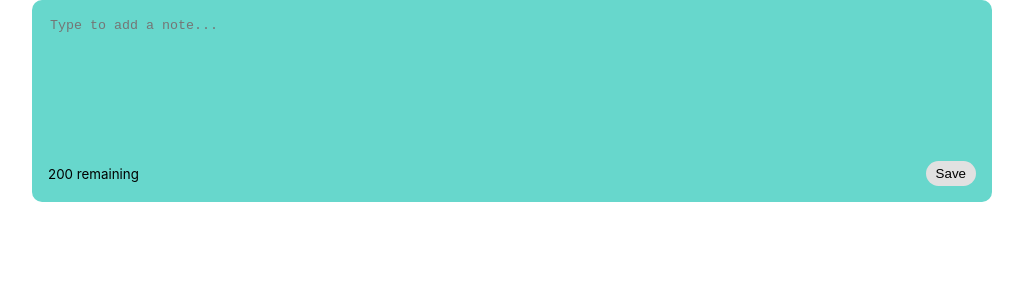
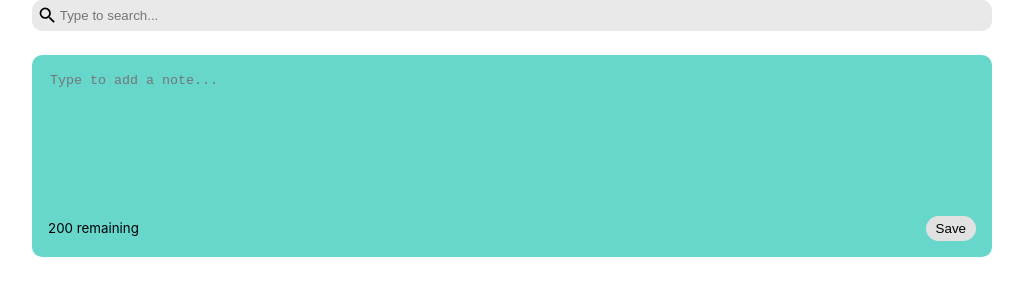
Before and after one commit to swapnil-talpade/notesapp, a React (Create React App) app: page / in a window 1280 px wide. Shown: the top 300 px of the page, without its empty margins (128-1151 px from the left). Built offline with nearby package versions, Linux system fonts and the light colour scheme.

Commit message:
implemented search functionality

```diff
--- a/src/App.js
+++ b/src/App.js
@@ -1,11 +1,13 @@
 import React, { useState } from 'react'
 import { nanoid } from 'nanoid'
 import NotesList from './components/NotesList'
+import Search from './components/Search'
 
 
 const App = () => {
 
   const [notes, setNotes] = useState([])
+  const [searchText, setSearchText] = useState('')
 
   const addNote = (text) => {
     console.log(text)
@@ -26,7 +28,8 @@
 
   return (
     <div className="container">
-      <NotesList notes={notes} handleAddNote={addNote} handleDeleteNote={deleteNote} />
+      <Search handleSearchNote={setSearchText} />
+      <NotesList notes={notes.filter((note) => note.text.toLowerCase().includes(searchText))} handleAddNote={addNote} handleDeleteNote={deleteNote} />
     </div>
   )
 }
--- /dev/null
+++ b/src/components/Search.js
@@ -0,0 +1,13 @@
+import React from 'react'
+import { MdSearch } from 'react-icons/md'
+
+const Search = ({ handleSearchNote }) => {
+    return (
+        <div className="search">
+            <MdSearch className="search-icons" size="1.3em" />
+            <input onChange={(e) => handleSearchNote(e.target.value)} type="text" placeholder="Type to search..." />
+        </div>
+    )
+}
+
+export default Search
--- a/src/index.css
+++ b/src/index.css
@@ -73,3 +73,21 @@
 .delete-icon:hover{
   cursor: pointer;
 }
+
+.search{
+  display: flex;
+  align-items: center;
+  background-color: rgb(233, 233, 233);
+  border-radius: 10px;
+  outline: none;
+  padding: 5px;
+  margin-bottom: 1.5em;
+}
+.search input{
+  background-color: rgb(233, 233, 233);
+  border: none;
+}
+
+.search input:focus{
+  outline: none;
+}
```
